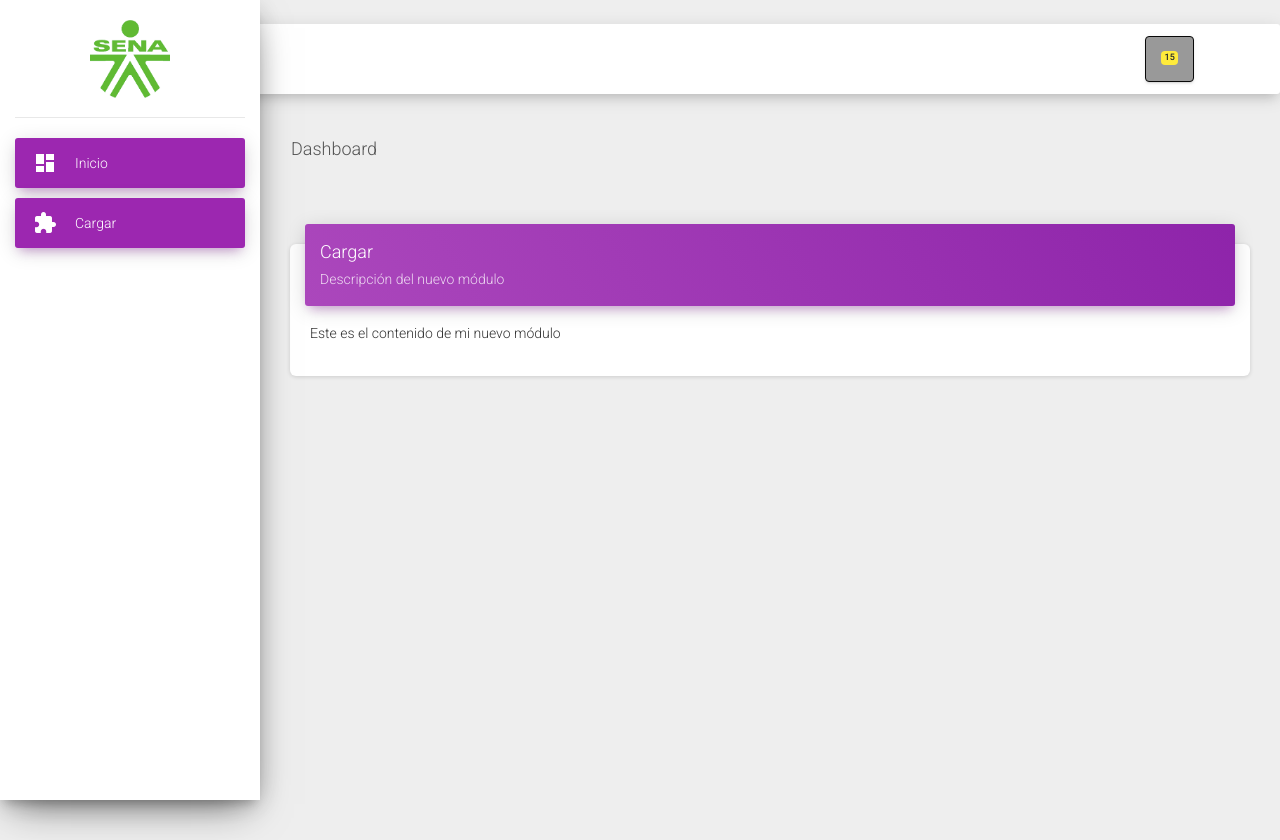
After one commit to Cristianrmzz/DocReview, a Django app: page /cargar/ in a window 1280 px wide. The commit adds this page. Shown: the top 840 px of the page. Run offline with Django 5.2, Linux system fonts and the light colour scheme.

Commit message:
se agrego el nuevo modulo de carga

````diff
--- a/docreview/dashboard/urls.py
+++ b/docreview/dashboard/urls.py
@@ -5,5 +5,6 @@
 
 urlpatterns = [
     path('', views.index, name='index'),
-      # Página principal del dashboard
+    path('cargar/', views.cargar_view, name='cargar'),
+    # Página principal del dashboard
 ]
--- a/docreview/dashboard/views.py
+++ b/docreview/dashboard/views.py
@@ -1,5 +1,8 @@
-# dashboard/views.py
+
 from django.shortcuts import render
 
 def index(request):
     return render(request, 'dashboard.html')
+
+def cargar_view(request):
+    return render(request, 'cargar.html')
--- a/docreview/docreview/urls.py
+++ b/docreview/docreview/urls.py
@@ -19,5 +19,6 @@
 
 urlpatterns = [
     path('admin/', admin.site.urls),
-    path('', include('dashboard.urls')),  # Ruta raíz incluye las URLs de dashboard
+    path('', include('dashboard.urls')),
+      # Ruta raíz incluye las URLs de dashboard
 ]
--- /dev/null
+++ b/docreview/static/css/styles.css
@@ -0,0 +1,5 @@
+.brand-image {
+    width: 40px;
+    height: auto;
+    opacity: 0.8;
+}
--- a/docreview/templates/base.html
+++ b/docreview/templates/base.html
@@ -1,5 +1,6 @@
 ```html
 {% load static %}
+{% include 'header.html' %}
 <!DOCTYPE html>
 <html lang="es">
 <head>
@@ -21,7 +22,8 @@
         <div class="sidebar" data-color="purple" data-background-color="white">
             <div class="logo">
                 <a href="#" class="simple-text logo-normal">
-                    Documentos Matricula
+                    <img src="{% static 'img/sena.png' %}" alt="AdminLTE Logo" class="brand-image"
+                    style="opacity: .8; width: 80px; height: auto;">
                 </a>
             </div>
             <div class="sidebar-wrapper">
@@ -34,10 +36,11 @@
                     </li>
                     <li class="nav-item active">
                         <a class="nav-link" href="#">
-                            <i class="material-icons">dashboard</i>
+                            <i class="material-icons">extension</i>
                             <p>Cargar</p>
                         </a>
                     </li>
+
                 </ul>
             </div>
         </div>
--- /dev/null
+++ b/docreview/templates/cargar.html
@@ -0,0 +1,21 @@
+{% extends 'base.html' %}
+{% load static %}
+
+{% block title %}cargar{% endblock %}
+
+{% block content %}
+<div class="row">
+    <div class="col-md-12">
+        <div class="card">
+            <div class="card-header card-header-primary">
+                <h4 class="card-title">Cargar</h4>
+                <p class="card-category">Descripción del nuevo módulo</p>
+            </div>
+            <div class="card-body">
+                <!-- Contenido de tu nuevo módulo -->
+                <p>Este es el contenido de mi nuevo módulo</p>
+            </div>
+        </div>
+    </div>
+</div>
+{% endblock %}
--- /dev/null
+++ b/docreview/templates/header.html
@@ -0,0 +1,53 @@
+{% load static %}
+<!-- Navbar -->
+<nav class="main-header navbar navbar-expand-md navbar-light navbar-white">
+    <div class="container">
+        <a href="#" class="navbar-brand">
+
+
+        </a>
+        <button class="navbar-toggler order-1" type="button" data-toggle="collapse" data-target="#navbarCollapse"
+            aria-controls="navbarCollapse" aria-expanded="false" aria-label="Toggle navigation">
+            <span class="navbar-toggler-icon"></span>
+        </button>
+        <div class="collapse navbar-collapse order-3" id="navbarCollapse">
+            <ul class="navbar-nav">
+                <li class="nav-item" style="margin-left: -15px;">
+                    <a href="#" class="nav-link btn btn-outline-primary btn-sm">
+                        <i class="fas fa-home"></i> Inicio
+                    </a>
+                </li>
+
+            </ul>
+        </div>
+        <ul class="order-1 order-md-3 navbar-nav navbar-no-expand ml-auto">
+            <li class="nav-item dropdown">
+                <a class="nav-link btn btn-light btn-sm" data-toggle="dropdown" href="#" style="border: 1px solid #080808; border-radius: 4px; position: relative;">
+                    <i class="far fa-bell"></i>
+                    <span class="badge badge-warning navbar-badge">15</span>
+                </a>
+                <div class="dropdown-menu dropdown-menu-lg dropdown-menu-right">
+                    <span class="dropdown-header">15 Notifications</span>
+                    <div class="dropdown-divider"></div>
+                    <a href="#" class="dropdown-item">
+                        <i class="fas fa-envelope mr-2"></i> 4 new messages
+                        <span class="float-right text-muted text-sm">3 mins</span>
+                    </a>
+                    <div class="fas fa-bell"></div>
+                    <a href="#" class="dropdown-item">
+                        <i class="fas fa-users mr-2"></i> 8 friend requests
+                        <span class="float-right text-muted text-sm">12 hours</span>
+                    </a>
+                    <div class="dropdown-divider"></div>
+                    <a href="#" class="dropdown-item">
+                        <i class="fas fa-file mr-2"></i> 3 new reports
+                        <span class="float-right text-muted text-sm">2 days</span>
+                    </a>
+                    <div class="dropdown-divider"></div>
+                    <a href="#" class="dropdown-item dropdown-footer">See All Notifications</a>
+                </div>
+
+            </li>
+        </ul>
+    </div>
+</nav>
````
Also changed, not shown: docreview/static/img/sena.png (added).
